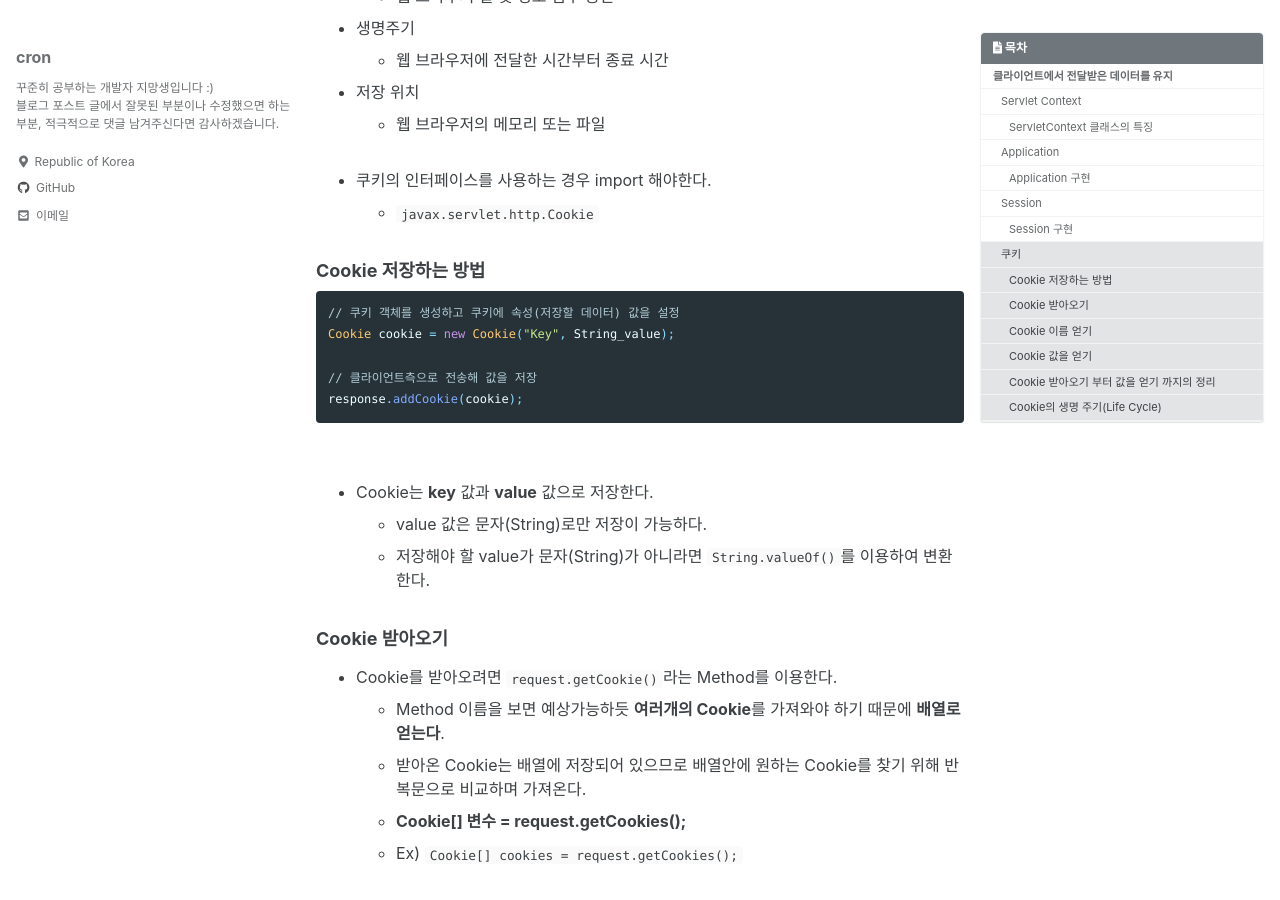
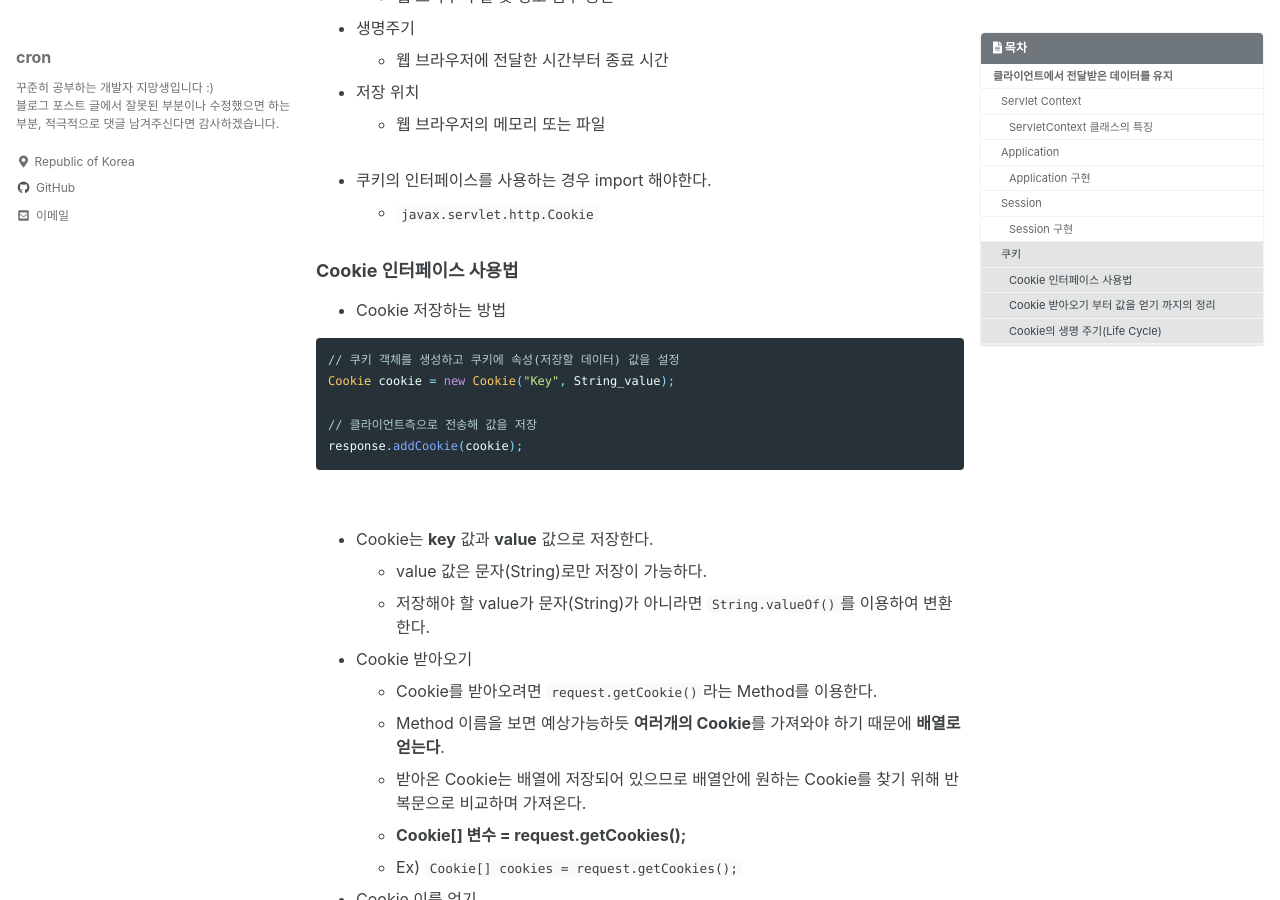
Before and after one commit to J1NWAN/j1nwan.github.com, a Jekyll site: the page built from _posts/Servlet/2021-05-25-Keep_state_Servlet.md, in a window 1280 px wide and 900 px high, scrolled down 3441 px. Built offline with Jekyll 4.4.1, drawn with Linux system fonts in a browser that asks for light colours; cached includes are drawn as plain includes.

Commit message:
Update 2021-05-27 수정
글 문법 수정

````diff
--- a/_posts/Servlet/2021-05-25-Keep_state_Servlet.md
+++ b/_posts/Servlet/2021-05-25-Keep_state_Servlet.md
@@ -146,7 +146,10 @@ last_modified_at: '2021-05-25 00:00:00 +0800'
 	- ```javax.servlet.http.Cookie```
 <br>
 
-### Cookie 저장하는 방법
+### Cookie 인터페이스 사용법
+
+- Cookie 저장하는 방법
+<br>
 
 ``` java
 // 쿠키 객체를 생성하고 쿠키에 속성(저장할 데이터) 값을 설정
@@ -162,22 +165,22 @@ response.addCookie(cookie);
 	- 저장해야 할 value가 문자(String)가 아니라면 ```String.valueOf()```를 이용하여 변환한다.
 <br>
 
-### Cookie 받아오기
-- Cookie를 받아오려면 ```request.getCookie()```라는 Method를 이용한다.
+- Cookie 받아오기
+	- Cookie를 받아오려면 ```request.getCookie()```라는 Method를 이용한다.
 	- Method 이름을 보면 예상가능하듯 **여러개의 Cookie**를 가져와야 하기 때문에 **배열로 얻는다**.
 	- 받아온 Cookie는 배열에 저장되어 있으므로 배열안에 원하는 Cookie를 찾기 위해 반복문으로 비교하며 가져온다.
 	- **Cookie[] 변수 = request.getCookies();**
 	-  Ex) ```Cookie[] cookies = request.getCookies();```
 <br>
 
-### Cookie 이름 얻기
-- **String 변수 = 받아온 변수.getCookies();**
-- Ex) ```String c = cookies.getName();```
+- Cookie 이름 얻기
+	- **String 변수 = 받아온 변수.getCookies();**
+	- Ex) ```String c = cookies.getName();```
 <br>
 
-### Cookie 값을 얻기
-- **String 변수 = 받아온 변수.getValue();**
-- Ex) ```String c = cookies.getValue();```
+- Cookie 값을 얻기
+	- **String 변수 = 받아온 변수.getValue();**
+	- Ex) ```String c = cookies.getValue();```
 <br>
 
 ### Cookie 받아오기 부터 값을 얻기 까지의 정리
````
